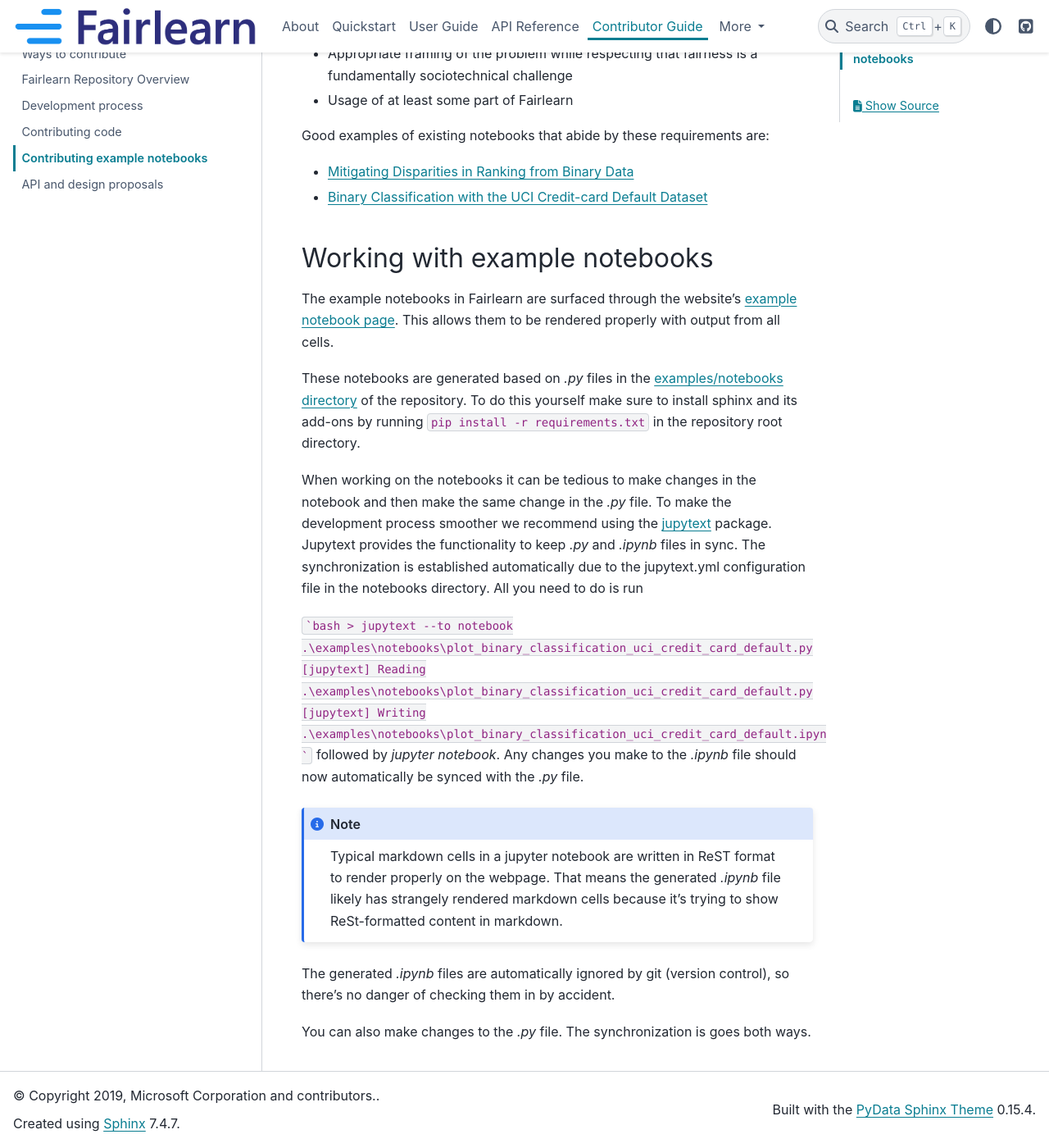
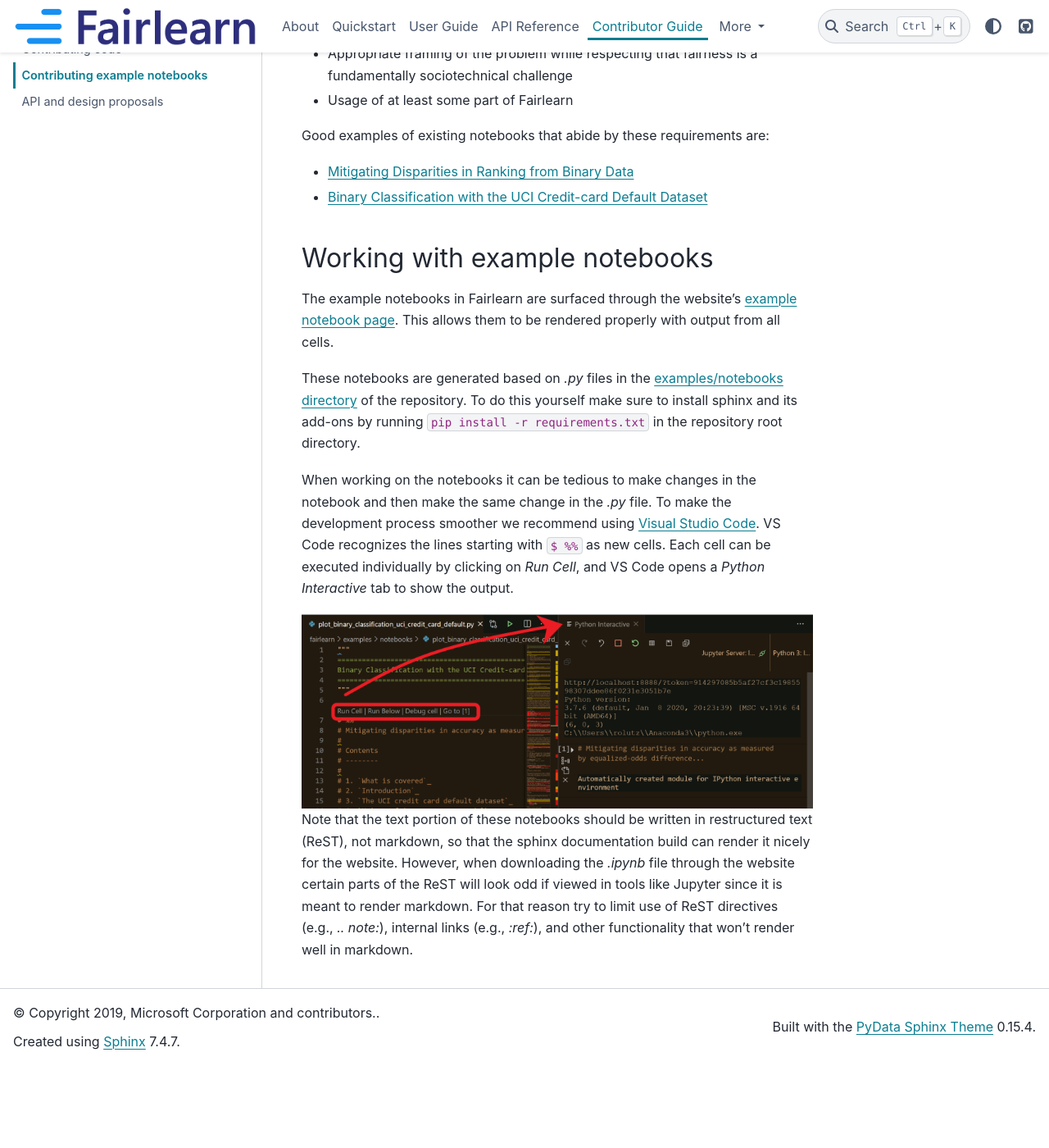
Before and after one commit to fairlearn/fairlearn, a Sphinx documentation site: the page built from docs/contributor_guide/contributing_example_notebooks.rst, in a window 1280 px wide and 1400 px high, scrolled down 331 px. Shown: the whole window at 82% size. Built offline with Sphinx 7.4.7 and the PyData theme 0.15.4, drawn with Linux system fonts in a browser that asks for light colours; pages that are not in the unit, such as notebooks, are missing from menus; after the commit the page ends 1630 px from its top, so only the background shows below that.

Commit message:
document new formatting to use with vscode
Signed-off-by: Roman Lutz <rolutz@microsoft.com>

````diff
--- a/docs/contributor_guide/contributing_example_notebooks.rst
+++ b/docs/contributor_guide/contributing_example_notebooks.rst
@@ -15,7 +15,7 @@
 Good examples of existing notebooks that abide by these requirements are:
 
 * `Mitigating Disparities in Ranking from Binary Data <https://github.com/fairlearn/fairlearn/blob/master/notebooks/Mitigating%20Disparities%20in%20Ranking%20from%20Binary%20Data.ipynb>`_
-* `Binary Classification with the UCI Credit-card Default Dataset <https://github.com/fairlearn/fairlearn/blob/master/notebooks/Binary%20Classification%20with%20the%20UCI%20Credit-card%20Default%20Dataset.ipynb>`_
+* `Binary Classification with the UCI Credit-card Default Dataset <https://fairlearn.github.io/auto_examples/notebooks/plot_binary_classification_uci_credit_card_default.html>`_
 
 Working with example notebooks
 ^^^^^^^^^^^^^^^^^^^^^^^^^^^^^^
@@ -36,29 +36,18 @@
 
 When working on the notebooks it can be tedious to make changes in the
 notebook and then make the same change in the `.py` file. To make the
-development process smoother we recommend using the
-`jupytext <https://jupytext.readthedocs.io/>`_ package. Jupytext provides
-the functionality to keep `.py` and `.ipynb` files in sync.
-The synchronization is established automatically due to the jupytext.yml
-configuration file in the notebooks directory. All you need to do is run
+development process smoother we recommend using
+`Visual Studio Code <https://code.visualstudio.com/docs/python/jupyter-support>`_.
+VS Code recognizes the lines starting with :code:`$ %%` as new cells.
+Each cell can be executed individually by clicking on *Run Cell*, and VS Code
+opens a *Python Interactive* tab to show the output.
 
-```bash
-> jupytext --to notebook .\examples\notebooks\plot_binary_classification_uci_credit_card_default.py
-[jupytext] Reading .\examples\notebooks\plot_binary_classification_uci_credit_card_default.py
-[jupytext] Writing .\examples\notebooks\plot_binary_classification_uci_credit_card_default.ipynb
-```
-followed by `jupyter notebook`. Any changes you make to the `.ipynb` file
-should now automatically be synced with the `.py` file.
+.. image:: ../_static/images/vscode-jupyter.png
 
-.. note::
-
-    Typical markdown cells in a jupyter notebook are written in ReST format
-    to render properly on the webpage. That means the generated `.ipynb` file
-    likely has strangely rendered markdown cells because it's trying to show
-    ReSt-formatted content in markdown.
-
-The generated `.ipynb` files are automatically ignored by git
-(version control), so there's no danger of checking them in by accident.
-
-You can also make changes to the `.py` file. The synchronization is goes both
-ways.
+Note that the text portion of these notebooks should be written in
+restructured text (ReST), not markdown, so that the sphinx documentation build
+can render it nicely for the website. However, when downloading the `.ipynb`
+file through the website certain parts of the ReST will look odd if viewed in
+tools like Jupyter since it is meant to render markdown. For that reason try
+to limit use of ReST directives (e.g., `.. note:`), internal links
+(e.g., `:ref:`), and other functionality that won't render well in markdown.
````
Also changed, not shown: docs/_static/images/vscode-jupyter.png (added).
